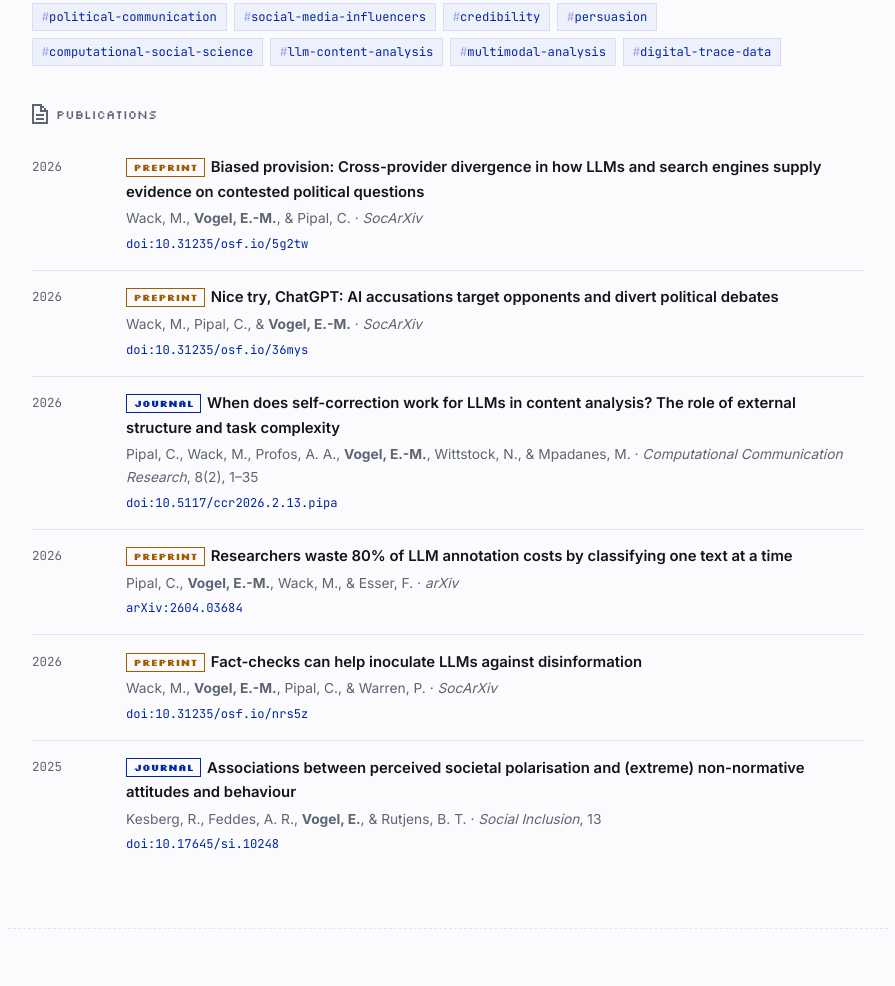
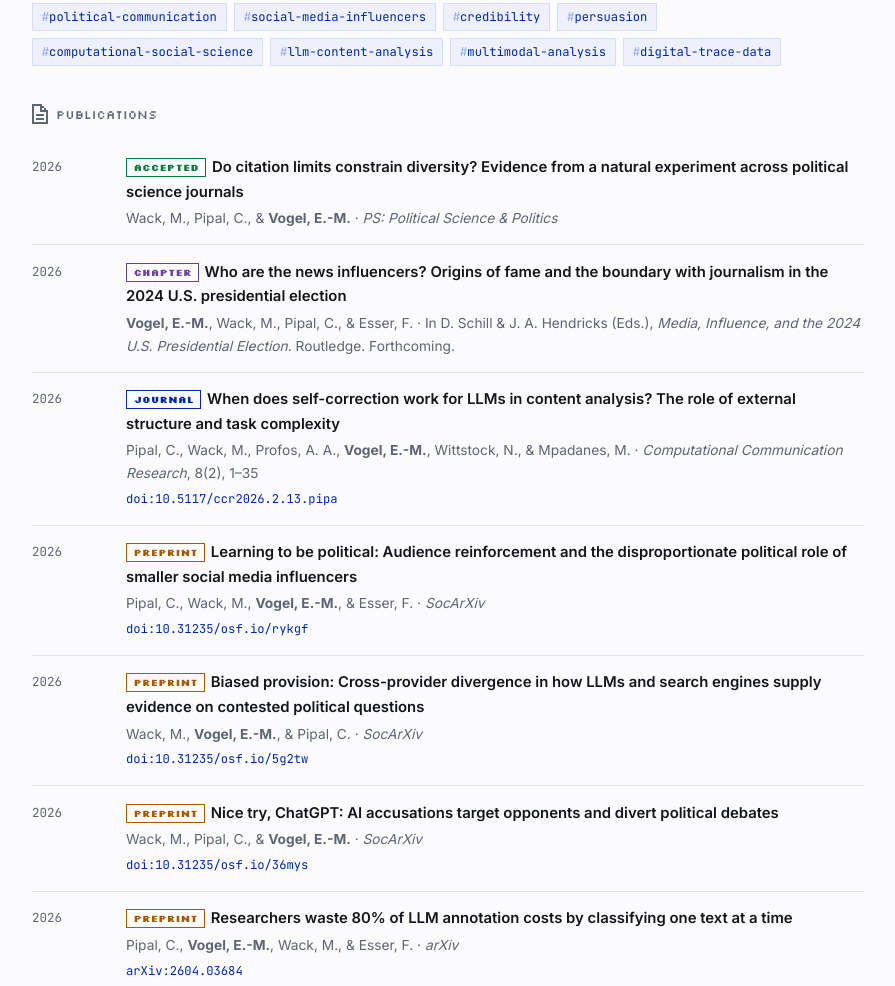
Before and after one commit to evavogel/evavogel.github.io, a plain HTML site: page index.html in a window 1280 px wide. Shown: the part 1250-2236 px from the top of the page, without its empty margins (192-1087 px from the left). Drawn offline with Linux system fonts and the light colour scheme.

Commit message:
Add PS article, Routledge chapter, Learning to Be Political preprint
Co-Authored-By: Claude Opus 5.5 <noreply@anthropic.com>

```diff
--- a/index.html
+++ b/index.html
@@ -366,6 +366,8 @@
     }
     .badge.journal { color: var(--blue); }
     .badge.preprint { color: #a15c00; }
+    .badge.accepted { color: #0a7a3d; }
+    .badge.chapter { color: #6b3fa0; }
 
     /* ── Resources ── */
     .cards { display: grid; grid-template-columns: repeat(auto-fill, minmax(320px, 1fr)); gap: 1rem; }
@@ -505,6 +507,36 @@
     <li>
       <span class="when">2026</span>
       <div>
+        <span class="title"><span class="badge accepted">accepted</span>Do citation limits constrain diversity? Evidence from a natural experiment across political science journals</span>
+        <span class="meta">Wack, M., Pipal, C., &amp; <strong>Vogel, E.-M.</strong> &middot; <em>PS: Political Science &amp; Politics</em></span>
+      </div>
+    </li>
+    <li>
+      <span class="when">2026</span>
+      <div>
+        <span class="title"><span class="badge chapter">chapter</span>Who are the news influencers? Origins of fame and the boundary with journalism in the 2024 U.S. presidential election</span>
+        <span class="meta"><strong>Vogel, E.-M.</strong>, Wack, M., Pipal, C., &amp; Esser, F. &middot; In D. Schill &amp; J. A. Hendricks (Eds.), <em>Media, Influence, and the 2024 U.S. Presidential Election</em>. Routledge. Forthcoming.</span>
+      </div>
+    </li>
+    <li>
+      <span class="when">2026</span>
+      <div>
+        <span class="title"><span class="badge journal">journal</span>When does self-correction work for LLMs in content analysis? The role of external structure and task complexity</span>
+        <span class="meta">Pipal, C., Wack, M., Profos, A. A., <strong>Vogel, E.-M.</strong>, Wittstock, N., &amp; Mpadanes, M. &middot; <em>Computational Communication Research</em>, 8(2), 1&ndash;35</span>
+        <a class="doi" href="https://doi.org/10.5117/ccr2026.2.13.pipa" target="_blank" rel="noopener">doi:10.5117/ccr2026.2.13.pipa</a>
+      </div>
+    </li>
+    <li>
+      <span class="when">2026</span>
+      <div>
+        <span class="title"><span class="badge preprint">preprint</span>Learning to be political: Audience reinforcement and the disproportionate political role of smaller social media influencers</span>
+        <span class="meta">Pipal, C., Wack, M., <strong>Vogel, E.-M.</strong>, &amp; Esser, F. &middot; <em>SocArXiv</em></span>
+        <a class="doi" href="https://doi.org/10.31235/osf.io/rykgf_v1" target="_blank" rel="noopener">doi:10.31235/osf.io/rykgf</a>
+      </div>
+    </li>
+    <li>
+      <span class="when">2026</span>
+      <div>
         <span class="title"><span class="badge preprint">preprint</span>Biased provision: Cross-provider divergence in how LLMs and search engines supply evidence on contested political questions</span>
         <span class="meta">Wack, M., <strong>Vogel, E.-M.</strong>, &amp; Pipal, C. · <em>SocArXiv</em></span>
         <a class="doi" href="https://doi.org/10.31235/osf.io/5g2tw_v1" target="_blank" rel="noopener">doi:10.31235/osf.io/5g2tw</a>
@@ -516,14 +548,6 @@
         <span class="title"><span class="badge preprint">preprint</span>Nice try, ChatGPT: AI accusations target opponents and divert political debates</span>
         <span class="meta">Wack, M., Pipal, C., &amp; <strong>Vogel, E.-M.</strong> · <em>SocArXiv</em></span>
         <a class="doi" href="https://doi.org/10.31235/osf.io/36mys_v1" target="_blank" rel="noopener">doi:10.31235/osf.io/36mys</a>
-      </div>
-    </li>
-    <li>
-      <span class="when">2026</span>
-      <div>
-        <span class="title"><span class="badge journal">journal</span>When does self-correction work for LLMs in content analysis? The role of external structure and task complexity</span>
-        <span class="meta">Pipal, C., Wack, M., Profos, A. A., <strong>Vogel, E.-M.</strong>, Wittstock, N., &amp; Mpadanes, M. · <em>Computational Communication Research</em>, 8(2), 1&ndash;35</span>
-        <a class="doi" href="https://doi.org/10.5117/ccr2026.2.13.pipa" target="_blank" rel="noopener">doi:10.5117/ccr2026.2.13.pipa</a>
       </div>
     </li>
     <li>
```
